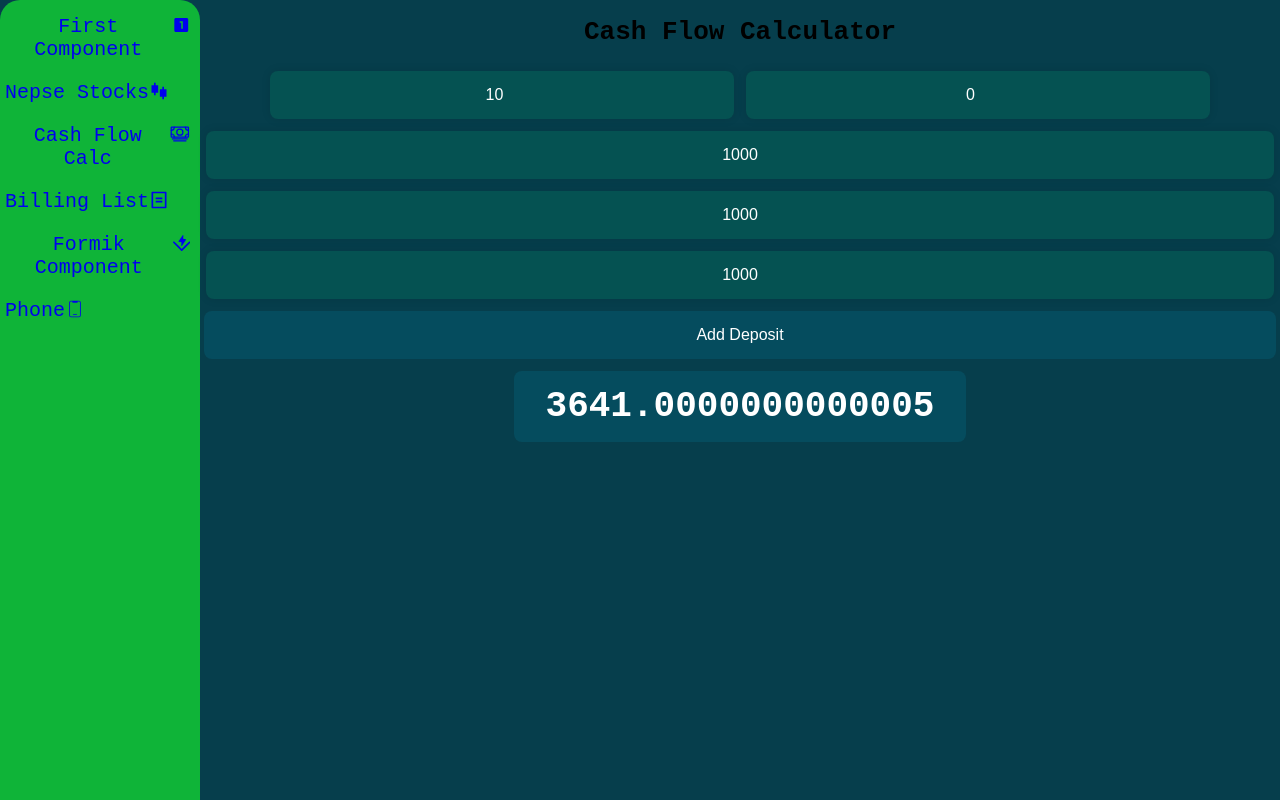
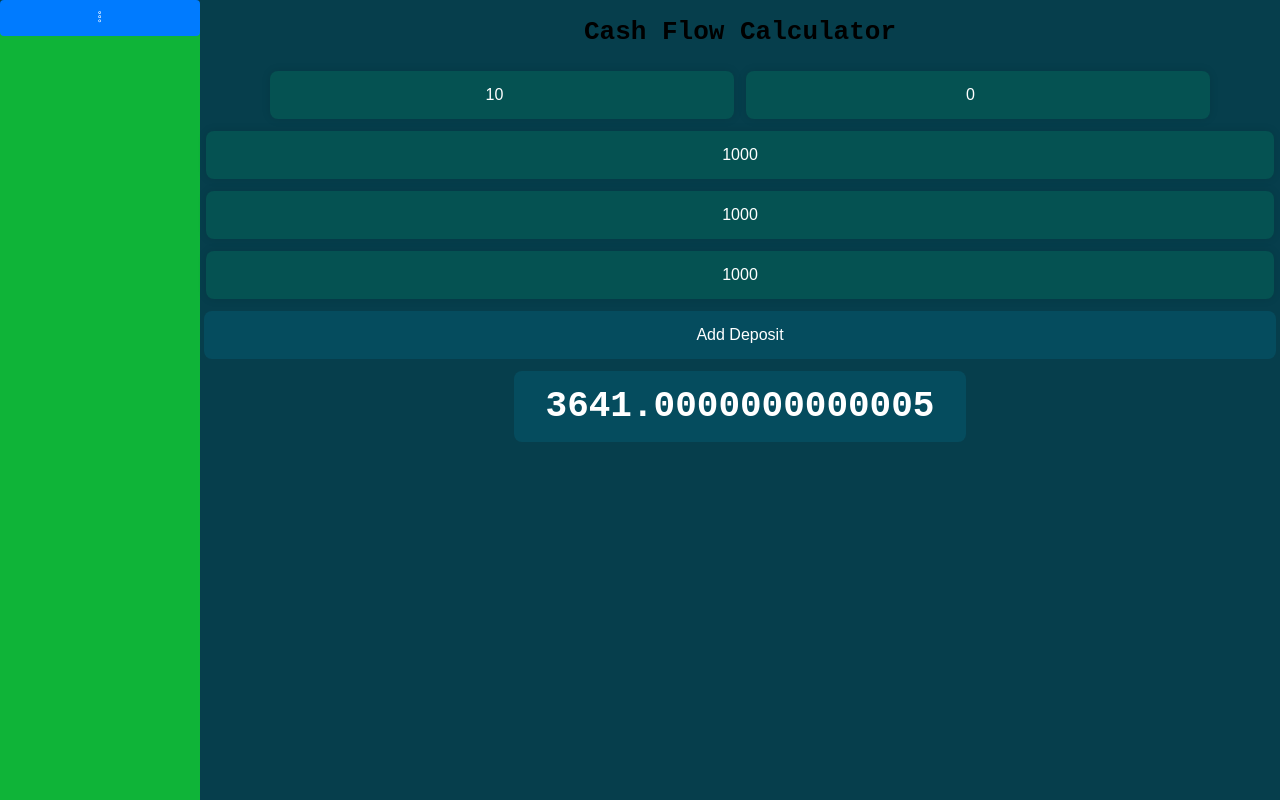
Before and after one commit to srijankarki07/ReactJS, a React (Create React App) app: page / in a window 1280 px wide. Shown: the top 800 px of the page. Built offline with nearby package versions, Linux system fonts and the light colour scheme.

Commit message:
added toggle dropdown menu

```diff
--- a/src/components/App.js
+++ b/src/components/App.js
@@ -86,6 +86,10 @@ function App() {
     <div className="App">
       <div className="body">
         <div id="sidebar">
+          <button onClick={() => setIsOpen(!isOpen)} className="toggle">
+            <CiMenuKebab />
+          </button>
+          {isOpen && (
             <div>
               {BUTTONS.map((a) => (
                 <NavLink to={a.path} key={a.key} className="sidebar-option">
@@ -94,13 +98,8 @@ function App() {
                 </NavLink>
               ))}
             </div>
-          {/* <div>
-            <button onClick={() => setIsOpen(!isOpen)}>
-              <CiMenuKebab />
-            </button>
-            {isOpen && (
           )}
-          </div> */}
+          <div></div>
         </div>
         <div className="main-container">
           <SampleProvider>
```
Lines whose indentation alone changed are shown as unchanged.
